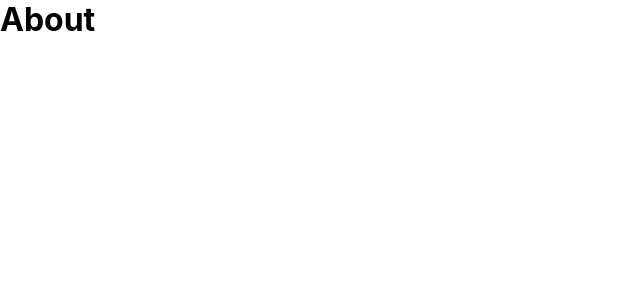
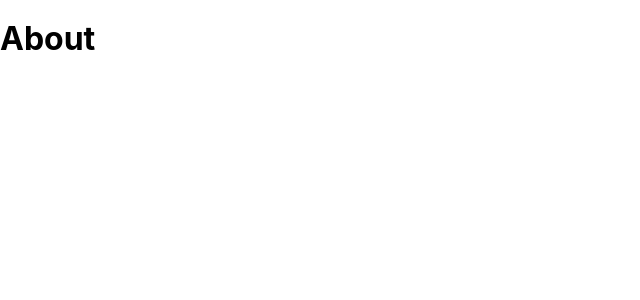
Before and after one commit to Loktysh/price-checker-front, a React (Create React App) app: page /about in a window 1280 px wide. Shown: the top 300 px of the page, without its empty margins (0-640 px from the left). Built offline with nearby package versions, Linux system fonts and the light colour scheme.

Commit message:
pcf-6 feat: add normalize css

```diff
--- a/package.json
+++ b/package.json
@@ -18,6 +18,7 @@
     "react-router-dom": "^6.2.1",
     "react-scripts": "4.0.3",
     "styled-components": "^5.3.3",
+    "styled-normalize": "^8.0.7",
     "typescript": "^4.1.2",
     "web-vitals": "^1.0.1"
   },
--- a/src/index.css
+++ b/src/index.css
@@ -1,10 +1,3 @@
-* {
-  margin: 0;
-  box-sizing: border-box;
-}
-
-/* TODO: implement normalize.css */
-
 body {
   margin: 0;
   font-family: -apple-system, BlinkMacSystemFont, 'Segoe UI', 'Roboto', 'Oxygen',
--- a/src/index.tsx
+++ b/src/index.tsx
@@ -3,9 +3,11 @@ import ReactDOM from 'react-dom';
 import './index.css';
 import App from './components/App';
 import reportWebVitals from './reportWebVitals';
+import { Normalize } from 'styled-normalize';
 
 ReactDOM.render(
   <React.StrictMode>
+    <Normalize />
     <App />
   </React.StrictMode>,
   document.getElementById('root'),
```
Also changed, not shown: 1 other file (tests, documents, lock files or other folders).
